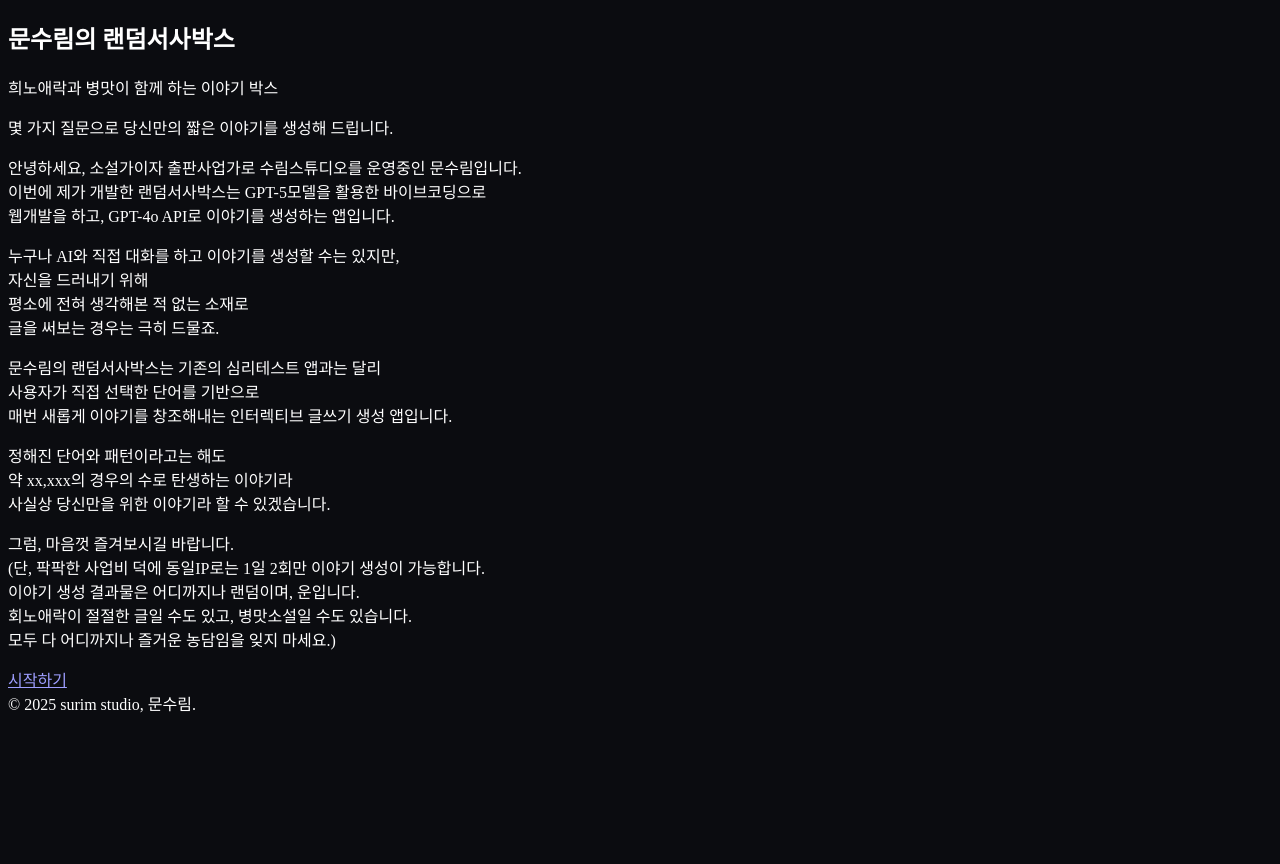
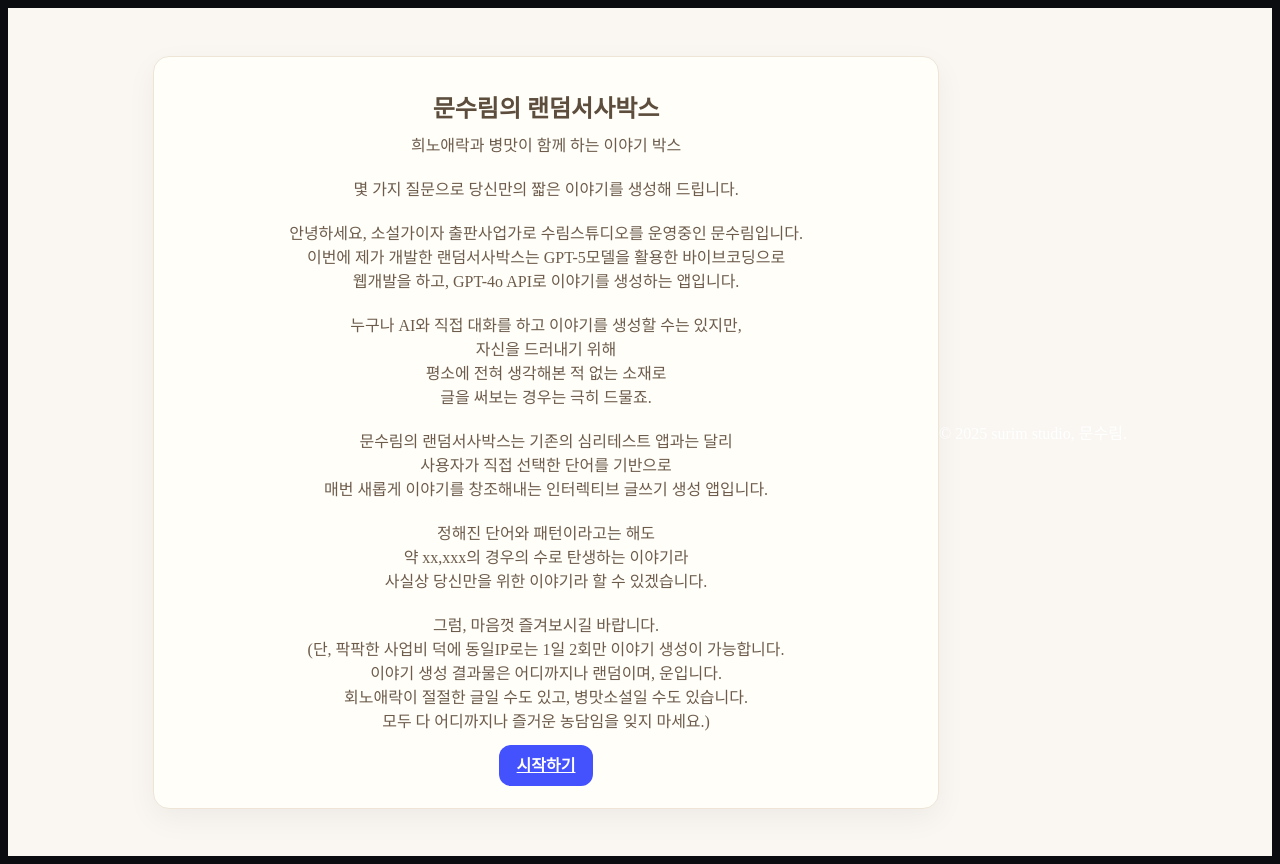
Before and after one commit to mightybooks/randomstorybox, a Next.js app: page / in a window 1280 px wide. Before the commit the page ends 800 px from the top, so only its background shows below. Built offline with nearby package versions, Linux system fonts and the light colour scheme.

Commit message:
Update page.tsx

```diff
--- a/app/page.tsx
+++ b/app/page.tsx
@@ -25,27 +25,18 @@ export const metadata: Metadata = {
   },
 };
 
-export default function Page() {
+export default function Landing() {
   return (
-// main에 레이아웃 책임 부여
-    <main className="min-h-screen bg-gradient-to-b from-white to-slate-50 flex flex-col">
-  {/* 가운데 영역 */}
-      <section className="flex-1 mx-auto max-w-3xl px-6 flex flex-col items-center justify-center text-center">
-        {/* 헤드라인 */}
-        <h1 className="text-3xl sm:text-4xl font-bold">
-          문수림의 랜덤서사박스
-        </h1>
-        <p className="mt-2 text-lg text-gray-600">
-          희노애락과 병맛이 함께 하는 이야기 박스
-        </p>
+    <main className="landing">
+      <section className="landing-card">
+        <h1 className="landing-title">문수림의 랜덤서사박스</h1>
+        <p className="landing-sub">희노애락과 병맛이 함께 하는 이야기 박스</p>
 
-        {/* 서브카피 */}
-        <p className="mt-4 text-gray-700">
+        <p className="mt-4 landing-body">
           몇 가지 질문으로 당신만의 짧은 이야기를 생성해 드립니다.
         </p>
 
-        {/* 소개글 */}
-        <div className="mt-8 text-left text-gray-700 leading-relaxed">
+        <div className="mt-8 landing-body text-left">
           <p>
             안녕하세요, 소설가이자 출판사업가로 수림스튜디오를 운영중인 문수림입니다.<br/>
             이번에 제가 개발한 랜덤서사박스는 GPT-5모델을 활용한 바이브코딩으로<br/>
@@ -77,21 +68,13 @@ export default function Page() {
           </p>
         </div>
 
-        {/* 시작 버튼 */}
         <div className="mt-8">
-          <Link
-    href="/play"
-    className="inline-flex items-center justify-center no-underline rounded-2xl bg-black px-6 py-3 text-white font-medium shadow-sm hover:opacity-90 focus-visible:outline-none focus-visible:ring-2 focus-visible:ring-black/30 active:opacity-80 transition"
-  >
-    시작하기
-  </Link>
+          <Link href="/play" className="btn primary">시작하기</Link>
         </div>
       </section>
 
-      {/* 푸터는 바닥 고정 느낌 */}
-      {/* 저작권 */}
-      <footer className="mt-12 py-6 text-center text-gray-500 text-sm border-t">
-        &copy; {new Date().getFullYear()} surim studio, 문수림.
+      <footer className="landing-footer">
+        © {new Date().getFullYear()} surim studio, 문수림.
       </footer>
     </main>
   );
```
